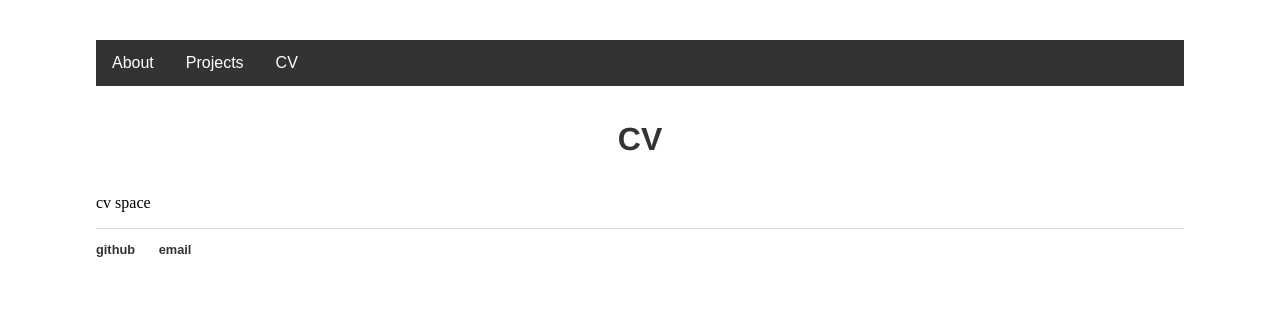
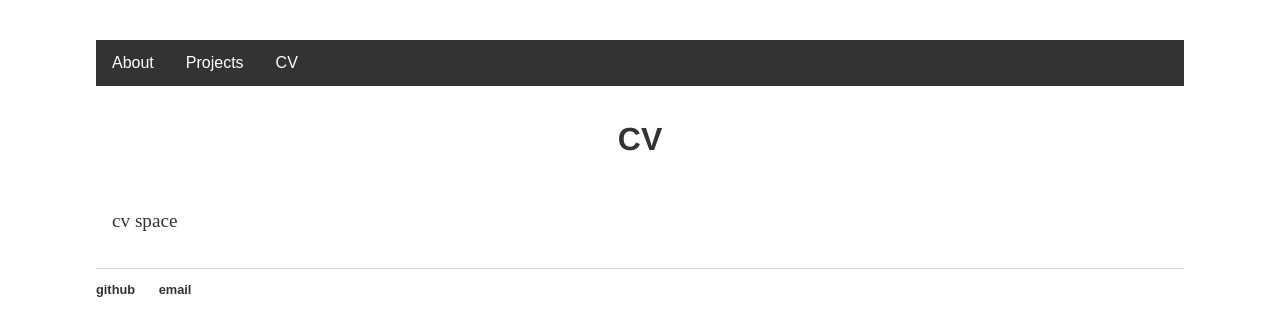
Before and after one commit to lena-kilian/lena-kilian.github.io, a Jekyll site: the page built from cv/index.md, in a window 1280 px wide. Shown: the top 336 px of the page. Built offline with Jekyll 4.4.1, drawn with Linux system fonts in a browser that asks for light colours; our own code applies the rules of GitHub Pages for plain Markdown files.

Commit message:
Update main.css

```diff
--- a/css/main.css
+++ b/css/main.css
@@ -113,7 +113,7 @@
     padding: 14px 16px;
 }
 
-p1 {
+p {
     font-size: 1.2em;
     line-height: 1.4em;
     font-family:'Sans Serif';
```
